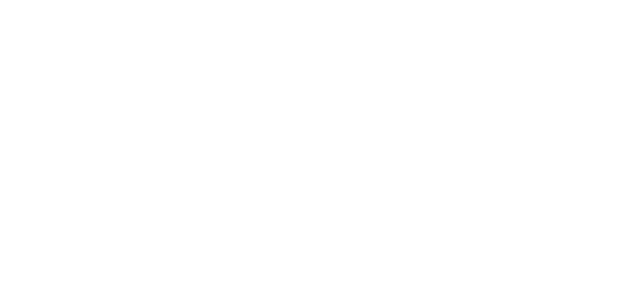
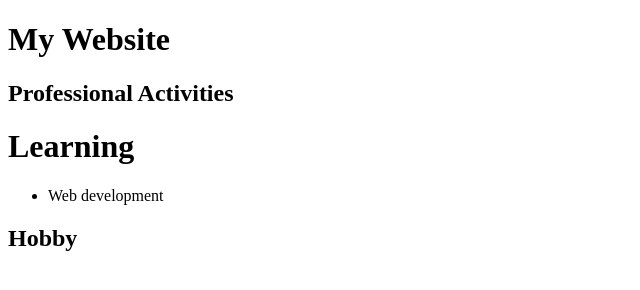
Before and after one commit to mirekh68/Sample_website, a plain HTML site: page index.html in a window 1280 px wide. Shown: the whole page, without its empty margins (0-640 px from the left). Drawn offline with Linux system fonts and the light colour scheme.

Commit message:
Initial content

```diff
--- a/index.html
+++ b/index.html
@@ -1,3 +1,36 @@
+<!DOCTYPE html>
+<html lang="en">
+
+<head>
+    <meta charset="UTF-8">
+    <meta name="viewport" content="width=device-width, initial-scale=1.0">
+    <title>Home Page</title>
+</head>
+
+<!--------------------------------------------->
+
+<body>
+<h1>
+    My Website
+</h1>
+
+<h2>
+    Professional Activities
+</h2>
+
+<h1>Learning</h1>
+<ul>
+    <li>Web development</li>
+</ul>
+
+
+<h2>
+Hobby
+</h2>
+
+</body>
+
+</html>
 <!-- TODO 1: Create the HTML Boilerplate -->
 
 <!-- TODO 2: Add Your previous projects' HTML into the public folder -->
```
